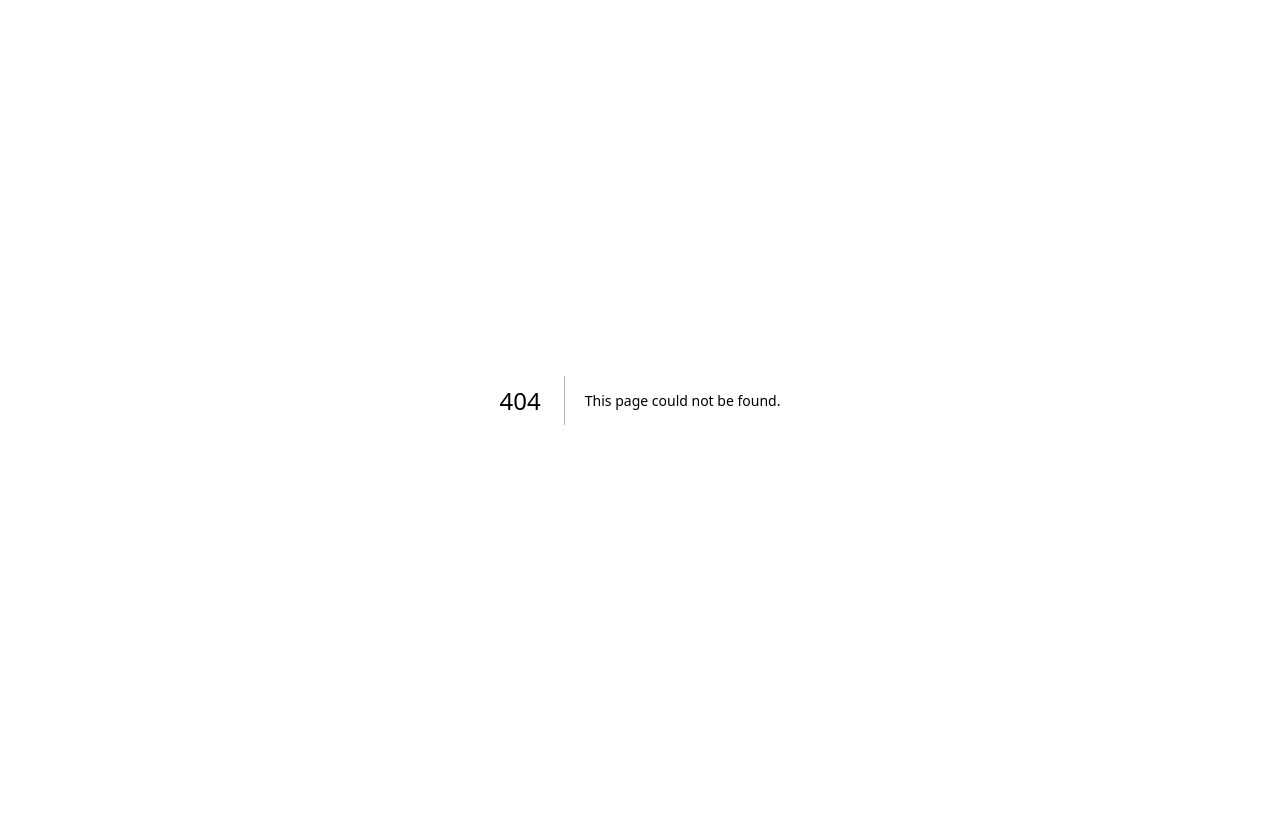
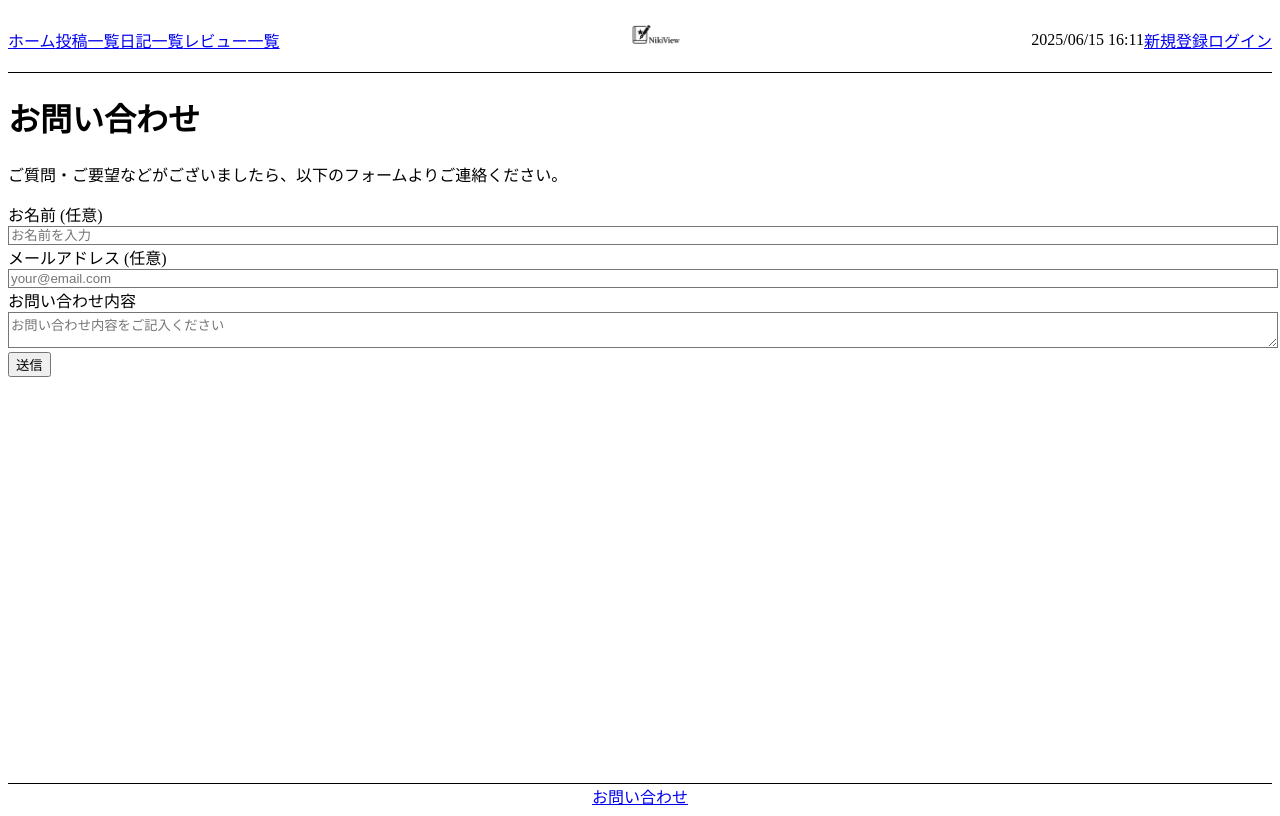
Before and after one commit to nikiview-takaaki/nikiview, a Next.js app: page /contact in a window 1280 px wide. Before the commit this address had no page. Built offline with nearby package versions, Linux system fonts and the light colour scheme; no server answers.

Commit message:
お問い合わせページ /contact 追加

```diff
--- /dev/null
+++ b/pages/contact.tsx
@@ -0,0 +1,31 @@
+import Layout from "../components/Layout";
+
+export default function Contact() {
+  return (
+    <Layout>
+      <h1 className="text-2xl font-bold mb-4">お問い合わせ</h1>
+      <p className="mb-4">ご質問・ご要望などがございましたら、以下のフォームよりご連絡ください。</p>
+
+      <form className="space-y-4">
+        <div>
+          <label className="block font-semibold mb-1">お名前 (任意)</label>
+          <input type="text" className="w-full border rounded p-2" placeholder="お名前を入力" />
+        </div>
+
+        <div>
+          <label className="block font-semibold mb-1">メールアドレス (任意)</label>
+          <input type="email" className="w-full border rounded p-2" placeholder="your@email.com" />
+        </div>
+
+        <div>
+          <label className="block font-semibold mb-1">お問い合わせ内容</label>
+          <textarea className="w-full border rounded p-2 h-32" placeholder="お問い合わせ内容をご記入ください" required />
+        </div>
+
+        <button type="submit" className="bg-blue-500 text-white py-2 px-4 rounded hover:bg-blue-600">
+          送信
+        </button>
+      </form>
+    </Layout>
+  );
+}
```
